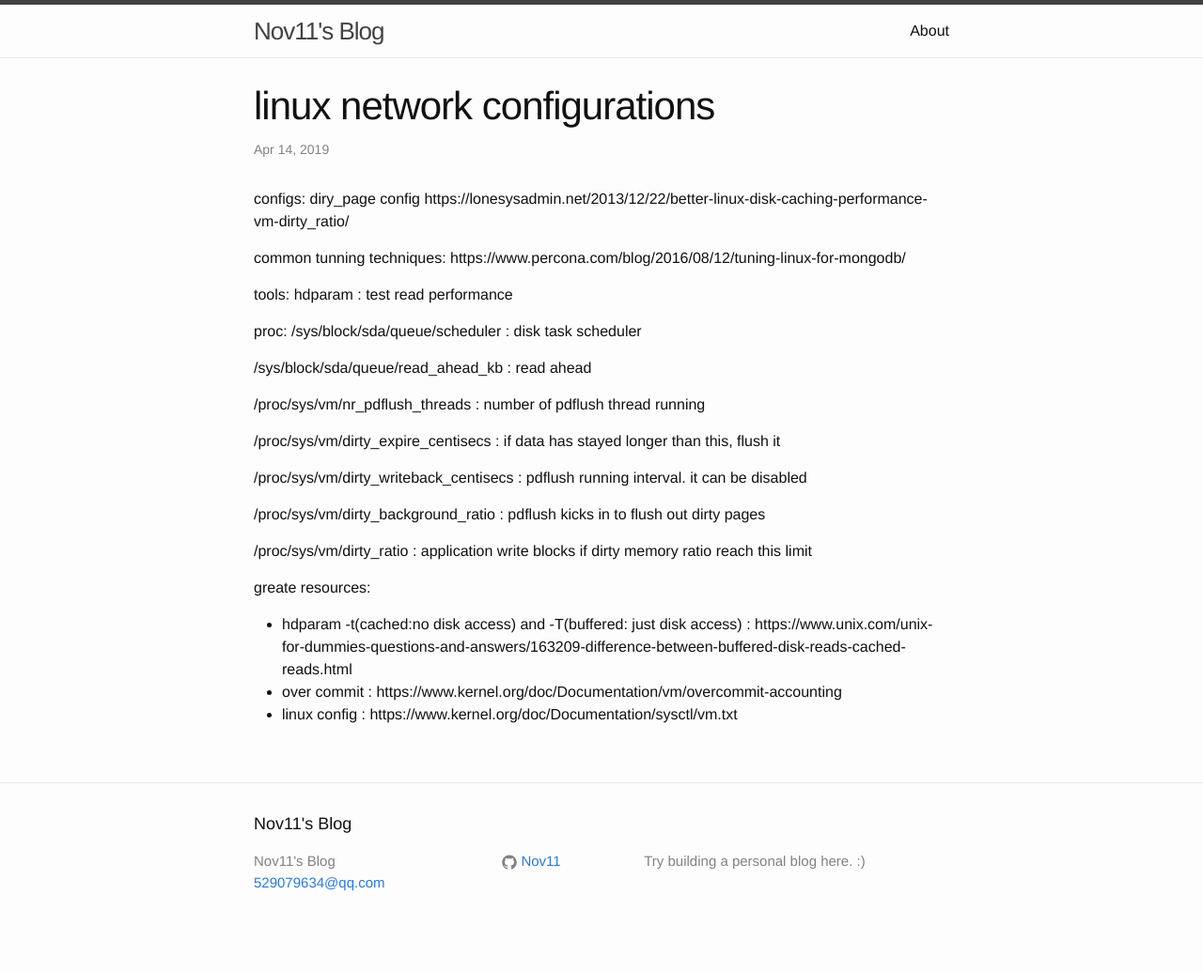
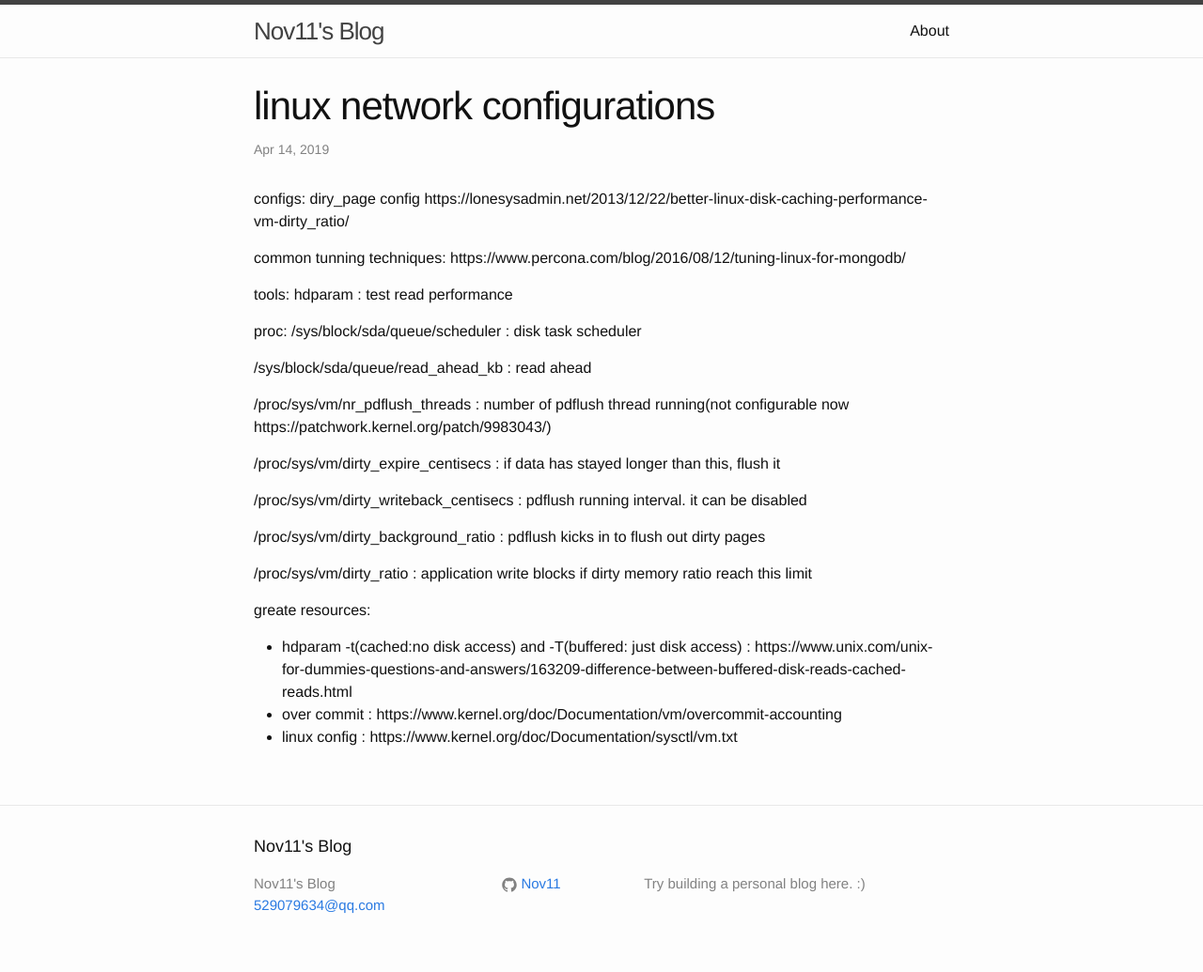
Before and after one commit to Nov11/Nov11.github.io, a Jekyll site: the page built from _posts/2019-04-30-linux-disk-related-utils.md, in a window 1280 px wide. Shown: the whole page at 94% size. Built offline with Jekyll 4.4.1, drawn with Linux system fonts in a browser that asks for light colours; before the commit the page ends 1011 px from its top, so only the background shows below that.

```diff
--- a/_posts/2019-04-30-linux-disk-related-utils.md
+++ b/_posts/2019-04-30-linux-disk-related-utils.md
@@ -23,7 +23,7 @@
 
  /sys/block/sda/queue/read_ahead_kb  : read ahead
 
- /proc/sys/vm/nr_pdflush_threads : number of pdflush thread running
+ /proc/sys/vm/nr_pdflush_threads : number of pdflush thread running(not configurable now https://patchwork.kernel.org/patch/9983043/)
 
  /proc/sys/vm/dirty_expire_centisecs : if data has stayed longer than this, flush it
 
```
